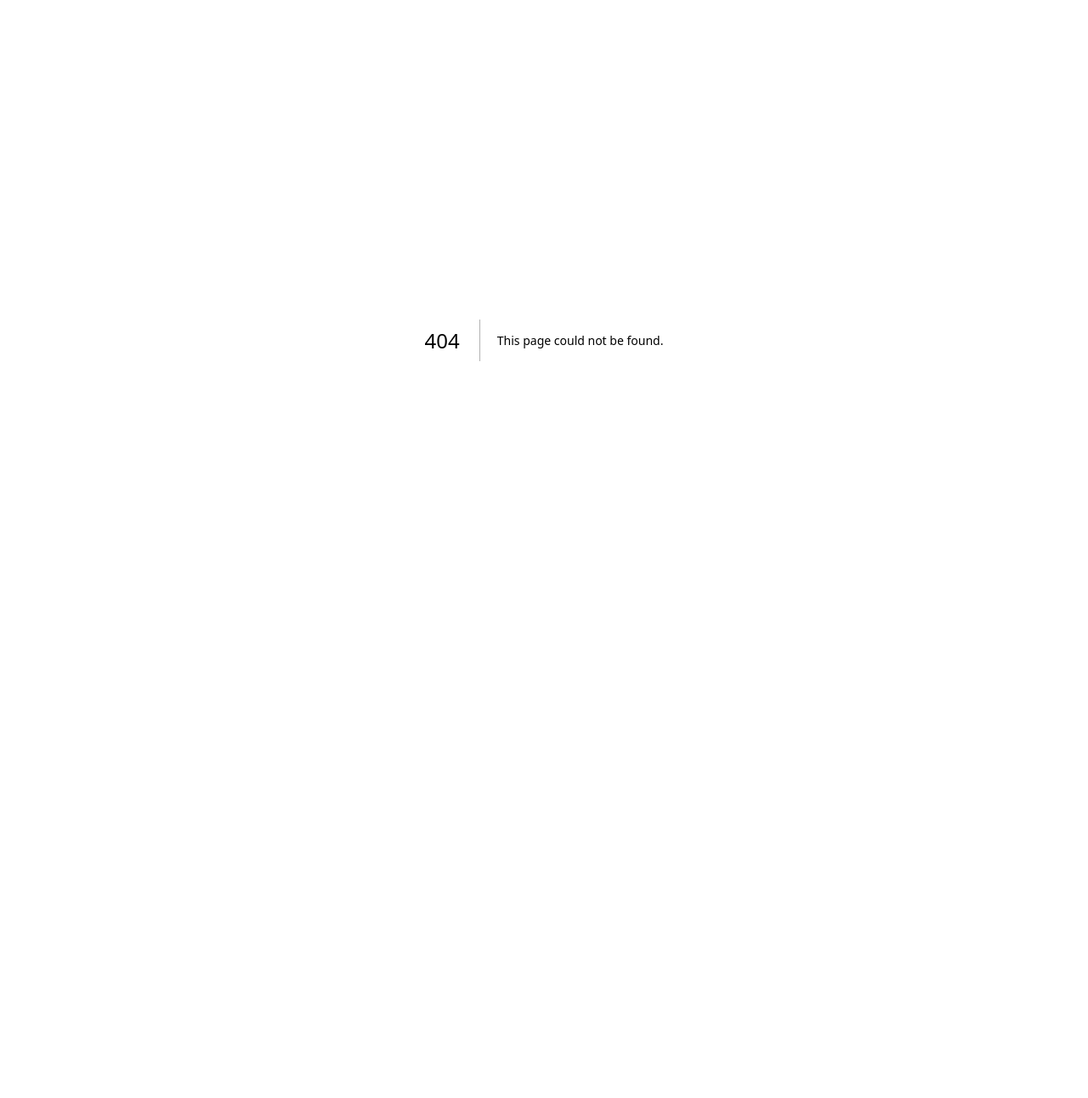
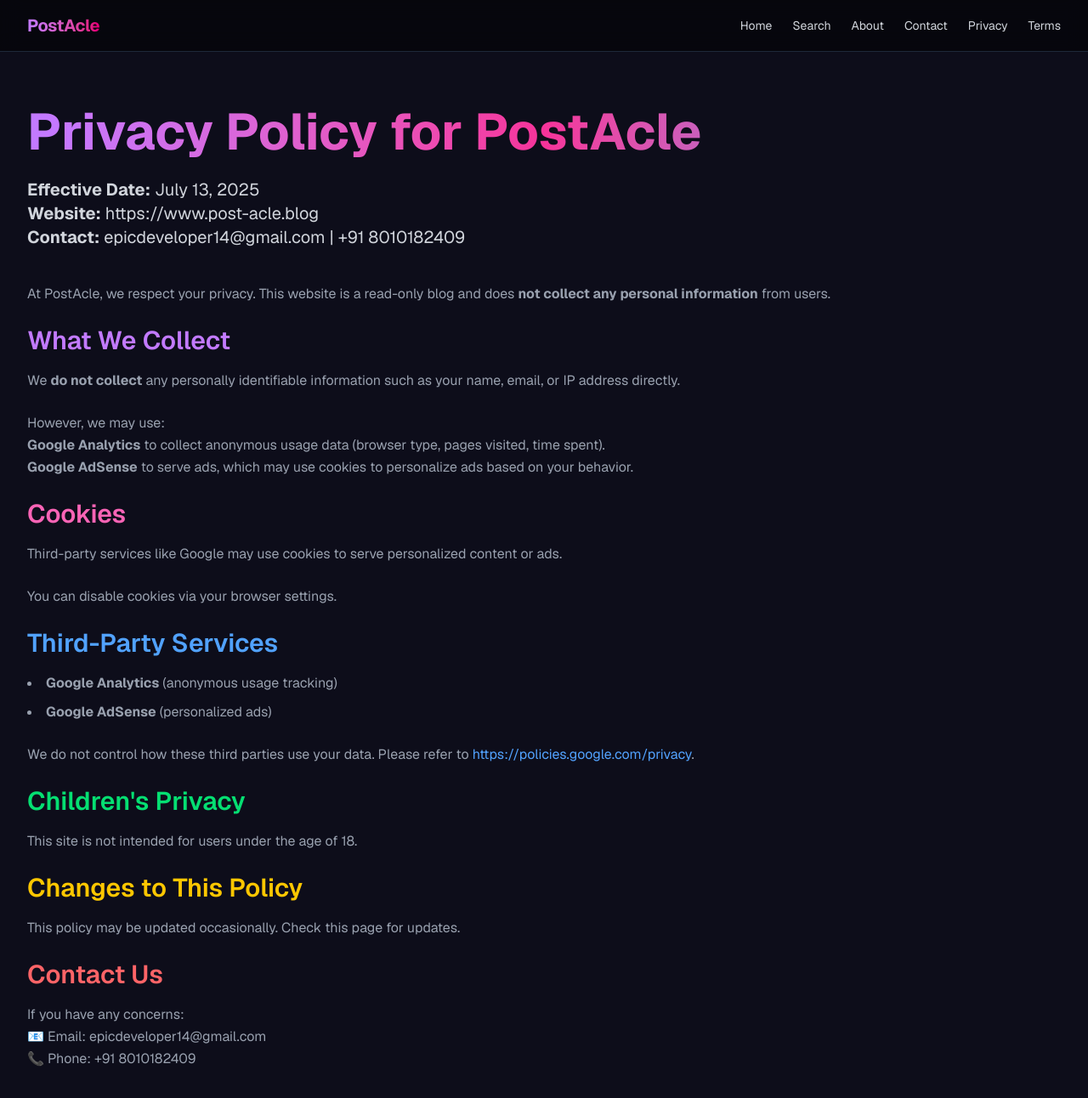
Before and after one commit to YouthVibe/PostAcle, a Next.js app in the folder post-acle/: page /privacy in a window 1280 px wide. Before the commit this address had no page. Shown: the top 1292 px of the page at 85% size. Before the commit the page ends 800 px from the top, so only its background shows below. Built offline with nearby package versions, Linux system fonts and the light colour scheme.

Commit message:
Readme.md

```diff
--- /dev/null
+++ b/post-acle/app/privacy/page.tsx
@@ -0,0 +1,92 @@
+import React from 'react';
+import type { Metadata } from 'next';
+import Navbar from '../components/Navbar';
+import Footer from '../components/Footer';
+
+export const metadata: Metadata = {
+  title: 'Privacy Policy - PostAcle',
+  description: 'Privacy Policy for PostAcle. This website is a read-only blog and does not collect any personal information from users.',
+  keywords: ['privacy policy', 'PostAcle', 'data collection', 'cookies', 'Google Analytics', 'Google AdSense'],
+  openGraph: {
+    title: 'Privacy Policy - PostAcle',
+    description: 'Privacy Policy for PostAcle. This website is a read-only blog and does not collect any personal information from users.',
+    url: 'https://www.post-acle.blog/privacy',
+    siteName: 'PostAcle',
+    type: 'website',
+  },
+  twitter: {
+    card: 'summary_large_image',
+    title: 'Privacy Policy - PostAcle',
+    description: 'Privacy Policy for PostAcle. This website is a read-only blog and does not collect any personal information from users.',
+  },
+};
+
+export default function PrivacyPolicy() {
+  return (
+    <main className="bg-[#0d0d1a] min-h-screen text-white font-sans">
+      <Navbar />
+      <section className="py-16 px-4 sm:px-6 lg:px-8 max-w-7xl mx-auto prose prose-invert text-left">
+        <h1 className="text-5xl md:text-6xl font-bold mb-6 bg-gradient-to-r from-purple-400 via-pink-500 to-blue-500 text-transparent bg-clip-text">
+          Privacy Policy for PostAcle
+        </h1>
+        <p className="text-xl text-gray-300 mb-10">
+          <strong>Effective Date:</strong> July 13, 2025<br />
+          <strong>Website:</strong> https://www.post-acle.blog<br />
+          <strong>Contact:</strong> epicdeveloper14@gmail.com | +91 8010182409
+        </p>
+        <p className="text-gray-400 leading-relaxed mb-6">
+          At PostAcle, we respect your privacy. This website is a read-only blog and does <strong>not collect any personal information</strong> from users.
+        </p>
+
+        <h2 className="text-3xl font-semibold mb-4 text-purple-400">What We Collect</h2>
+        <p className="text-gray-400 leading-relaxed mb-6">
+          We <strong>do not collect</strong> any personally identifiable information such as your name, email, or IP address directly.
+        </p>
+        <p className="text-gray-400 leading-relaxed mb-6">
+          However, we may use:
+          <ul>
+            <li><strong>Google Analytics</strong> to collect anonymous usage data (browser type, pages visited, time spent).</li>
+            <li><strong>Google AdSense</strong> to serve ads, which may use cookies to personalize ads based on your behavior.</li>
+          </ul>
+        </p>
+
+        <h2 className="text-3xl font-semibold mb-4 text-pink-400">Cookies</h2>
+        <p className="text-gray-400 leading-relaxed mb-6">
+          Third-party services like Google may use cookies to serve personalized content or ads.
+        </p>
+        <p className="text-gray-400 leading-relaxed mb-6">
+          You can disable cookies via your browser settings.
+        </p>
+
+        <h2 className="text-3xl font-semibold mb-4 text-blue-400">Third-Party Services</h2>
+        <ul className="text-gray-400 list-disc list-inside space-y-2 leading-relaxed mb-6">
+          <li><strong>Google Analytics</strong> (anonymous usage tracking)</li>
+          <li><strong>Google AdSense</strong> (personalized ads)</li>
+        </ul>
+        <p className="text-gray-400 leading-relaxed mb-6">
+          We do not control how these third parties use your data. Please refer to <a href="https://policies.google.com/privacy" target="_blank" rel="noopener noreferrer" className="text-blue-400 hover:underline">https://policies.google.com/privacy</a>.
+        </p>
+
+        <h2 className="text-3xl font-semibold mb-4 text-green-400">Children's Privacy</h2>
+        <p className="text-gray-400 leading-relaxed mb-6">
+          This site is not intended for users under the age of 18.
+        </p>
+
+        <h2 className="text-3xl font-semibold mb-4 text-yellow-400">Changes to This Policy</h2>
+        <p className="text-gray-400 leading-relaxed mb-6">
+          This policy may be updated occasionally. Check this page for updates.
+        </p>
+
+        <h2 className="text-3xl font-semibold mb-4 text-red-400">Contact Us</h2>
+        <p className="text-gray-400 leading-relaxed mb-6">
+          If you have any concerns:
+          <ul>
+            <li>📧 Email: epicdeveloper14@gmail.com</li>
+            <li>📞 Phone: +91 8010182409</li>
+          </ul>
+        </p>
+      </section>
+      <Footer />
+    </main>
+  );
+}
--- /dev/null
+++ b/post-acle/app/terms/page.tsx
@@ -0,0 +1,91 @@
+import React from 'react';
+import type { Metadata } from 'next';
+import Navbar from '../components/Navbar';
+import Footer from '../components/Footer';
+
+export const metadata: Metadata = {
+  title: 'Terms of Service - PostAcle',
+  description: 'Terms of Service for PostAcle. By accessing or using this blog, you agree to the following terms.',
+  keywords: ['terms of service', 'PostAcle', 'content usage', 'external links', 'disclaimer'],
+  openGraph: {
+    title: 'Terms of Service - PostAcle',
+    description: 'Terms of Service for PostAcle. By accessing or using this blog, you agree to the following terms.',
+    url: 'https://www.post-acle.blog/terms',
+    siteName: 'PostAcle',
+    type: 'website',
+  },
+  twitter: {
+    card: 'summary_large_image',
+    title: 'Terms of Service - PostAcle',
+    description: 'Terms of Service for PostAcle. By accessing or using this blog, you agree to the following terms.',
+  },
+};
+
+export default function TermsOfService() {
+  return (
+    <main className="bg-[#0d0d1a] min-h-screen text-white font-sans">
+      <Navbar />
+      <section className="py-16 px-4 sm:px-6 lg:px-8 max-w-7xl mx-auto prose prose-invert text-left">
+        <h1 className="text-5xl md:text-6xl font-bold mb-6 bg-gradient-to-r from-purple-400 via-pink-500 to-blue-500 text-transparent bg-clip-text">
+          Terms of Service for PostAcle
+        </h1>
+        <p className="text-xl text-gray-300 mb-10">
+          <strong>Effective Date:</strong> July 13, 2025<br />
+          <strong>Website:</strong> https://www.post-acle.blog<br />
+          <strong>Contact:</strong> epicdeveloper14@gmail.com | +91 8010182409
+        </p>
+        <p className="text-gray-400 leading-relaxed mb-6">
+          By accessing or using this blog, you agree to the following terms.
+        </p>
+
+        <h2 className="text-3xl font-semibold mb-4 text-purple-400">1. Content Usage</h2>
+        <p className="text-gray-400 leading-relaxed mb-6">
+          All blog content is original and owned by the creator of PostAcle. You may:
+          <ul>
+            <li>Read and share blog content freely.</li>
+            <li>Not copy, reproduce, or republish content without permission.</li>
+          </ul>
+        </p>
+
+        <h2 className="text-3xl font-semibold mb-4 text-pink-400">2. User Accounts</h2>
+        <p className="text-gray-400 leading-relaxed mb-6">
+          No registration or login is required. Users cannot post or upload content.
+        </p>
+
+        <h2 className="text-3xl font-semibold mb-4 text-blue-400">3. External Links & Ads</h2>
+        <p className="text-gray-400 leading-relaxed mb-6">
+          Some pages may contain:
+          <ul>
+            <li><strong>Affiliate links or ads</strong> via Google AdSense.</li>
+            <li>External links to other websites. We are not responsible for their content or policies.</li>
+          </ul>
+        </p>
+
+        <h2 className="text-3xl font-semibold mb-4 text-green-400">4. Disclaimer</h2>
+        <p className="text-gray-400 leading-relaxed mb-6">
+          All blog content is for informational or entertainment purposes only. No guarantees are made regarding the accuracy or completeness.
+        </p>
+
+        <h2 className="text-3xl font-semibold mb-4 text-yellow-400">5. Limitation of Liability</h2>
+        <p className="text-gray-400 leading-relaxed mb-6">
+          PostAcle will not be held responsible for any damages or issues arising from the use of this site.
+        </p>
+
+        <h2 className="text-3xl font-semibold mb-4 text-red-400">6. Governing Law</h2>
+        <p className="text-gray-400 leading-relaxed mb-6">
+          These terms are governed by the laws of Maharashtra, India.
+        </p>
+
+        <h2 className="text-3xl font-semibold mb-4 text-purple-400">Contact Us</h2>
+        <p className="text-gray-400 leading-relaxed mb-6">
+          Questions or concerns:
+          <ul>
+            <li>📧 Email: epicdeveloper14@gmail.com</li>
+            <li>📞 Phone: +91 8010182409</li>
+          </ul>
+        </p>
+      </section>
+      <Footer />
+    </main>
+  );
+}
```
Also changed, not shown: 1 other file (tests, documents, lock files or other folders).
